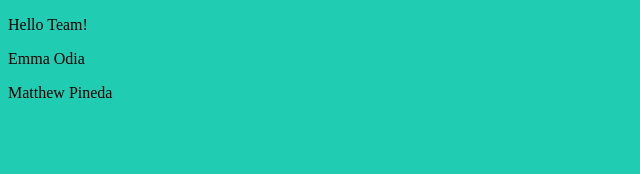
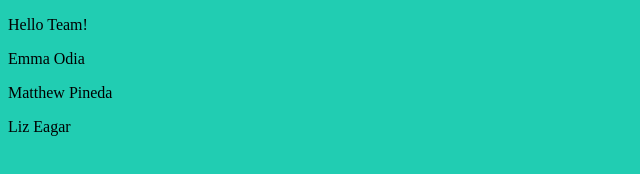
Before and after one commit to bowedcontainer2/paperbot-landing-page-clone, a plain HTML site: page index.html in a window 1280 px wide. Shown: the full height of the page, 0-640 px from the left. Drawn offline with Linux system fonts and the light colour scheme.

Commit message:
Update index.html

```diff
--- a/index.html
+++ b/index.html
@@ -8,5 +8,6 @@
     <p>Hello Team!</p>
     <p>Emma Odia</p>
     <p>Matthew Pineda</p>
+    <p>Liz Eagar</p>
 </body>
 </html>
```
